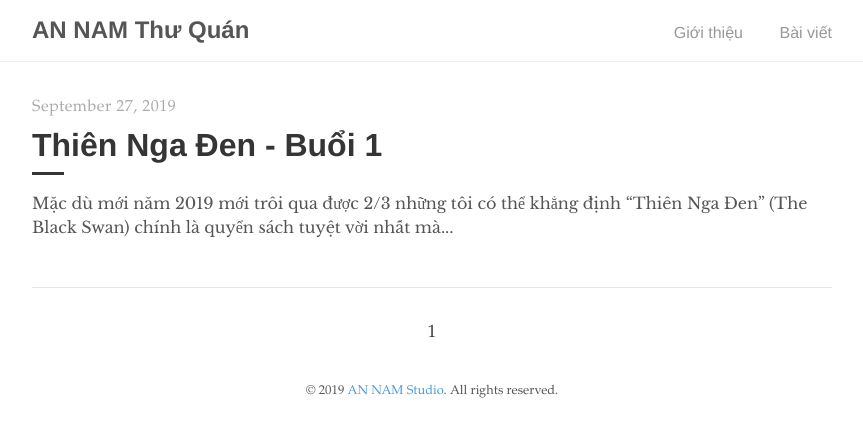
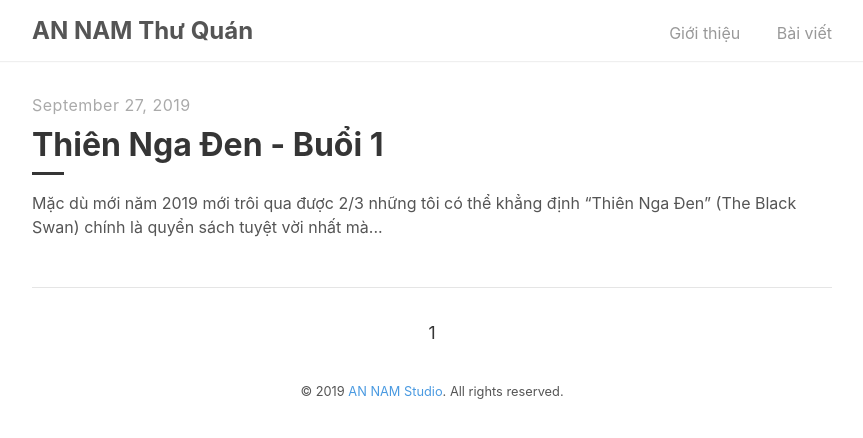
Before and after one commit to AnNamThuQuan/annamthuquan.github.io, a Jekyll site: the page built from index.html, in a window 1280 px wide. Shown: the top 438 px of the page, without its empty margins (208-1071 px from the left). Built offline with Jekyll 4.4.1, drawn with Linux system fonts in a browser that asks for light colours; the list of posts is cut into pages by our own code.

Commit message:
Update fonts

```diff
--- a/_sass/tale/_variables.scss
+++ b/_sass/tale/_variables.scss
@@ -10,11 +10,18 @@ $blue: #4a9ae1;
 $shadow-color: rgba(0, 0, 0, .2);
 $code-color: #bf616a;
 
+$font-stack: -apple-system, BlinkMacSystemFont, "Segoe UI", Roboto, "Helvetica Neue", Arial, "Hiragino Sans GB", "Microsoft YaHei", "WenQuanYi Micro Hei", sans-serif;
+
 // Fonts
-$serif-primary: 'Libre Baskerville', 'Times New Roman', Times, serif;
-$serif-secondary: Palatino, 'Palatino LT STD', 'Palatino Linotype', 'Book Antiqua', 'Georgia', serif;
-$sans-serif: 'Helvetica Neue', 'Segoe UI', Helvetica, Arial, sans-serif;
-$monospaced: Menlo, Monaco, monospace;
+// $serif-primary: 'Times New Roman', 'Libre Baskerville', Times, serif;
+// $serif-secondary: Palatino, 'Palatino LT STD', 'Palatino Linotype', 'Book Antiqua', 'Georgia', serif;
+// $sans-serif: 'Helvetica Neue', 'Segoe UI', Helvetica, Arial, sans-serif;
+// $monospaced: Menlo, Monaco, monospace;
+
+$serif-primary: -apple-system, BlinkMacSystemFont, "Segoe UI", Roboto, "Helvetica Neue", Arial, "Hiragino Sans GB", "Microsoft YaHei", "WenQuanYi Micro Hei", sans-serif;
+$serif-secondary: -apple-system, BlinkMacSystemFont, "Segoe UI", Roboto, "Helvetica Neue", Arial, "Hiragino Sans GB", "Microsoft YaHei", "WenQuanYi Micro Hei", sans-serif;
+$sans-serif: -apple-system, BlinkMacSystemFont, "Segoe UI", Roboto, "Helvetica Neue", Arial, "Hiragino Sans GB", "Microsoft YaHei", "WenQuanYi Micro Hei", sans-serif;
+$monospaced: -apple-system, BlinkMacSystemFont, "Segoe UI", Roboto, "Helvetica Neue", Arial, "Hiragino Sans GB", "Microsoft YaHei", "WenQuanYi Micro Hei", sans-serif;
 
 @mixin box-sizing($type: border-box) {
   -webkit-box-sizing: $type;
```
Also changed, not shown: 14 other files.
